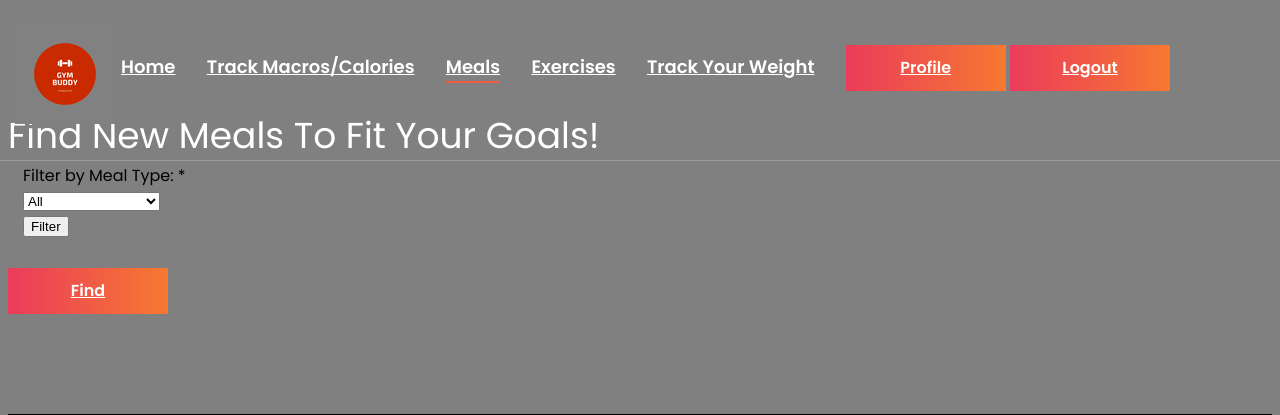
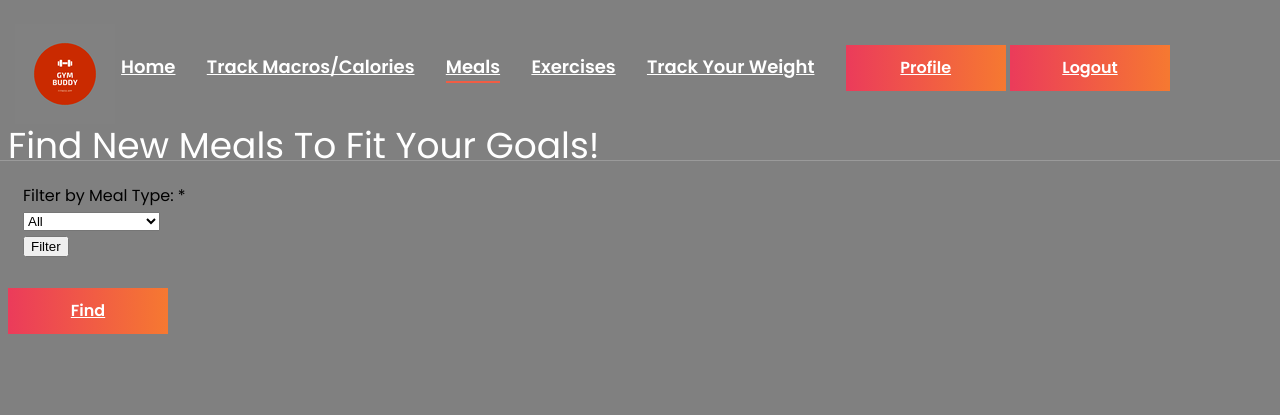
Before and after one commit to CTKogstrom/GymBuddyApp, a Django app: page /meals/ in a window 1280 px wide. Shown: the top 415 px of the page. Run offline with Django 3.2, Linux system fonts and the light colour scheme; a user stored in the database is signed in; data that the repository does not hold is empty; some libraries are stand-ins or nearby versions.

Commit message:
Fix styling

```diff
--- a/users/templates/users/meals.html
+++ b/users/templates/users/meals.html
@@ -51,7 +51,7 @@
     <section class="about-section spad">
         <div class="container">
 
-                        <h2 style="color:white;" >Find New Meals To Fit Your Goals!</h2>
+                        <h2 style="color:white; padding-bottom: 10px; padding-top: 10px;" >Find New Meals To Fit Your Goals!</h2>
                         <div class="meal-box-overflow">
 
                          <form method='POST' action="{{filter.get_category_display}}" style="padding-bottom: 30px; padding-left: 15px;">
```
